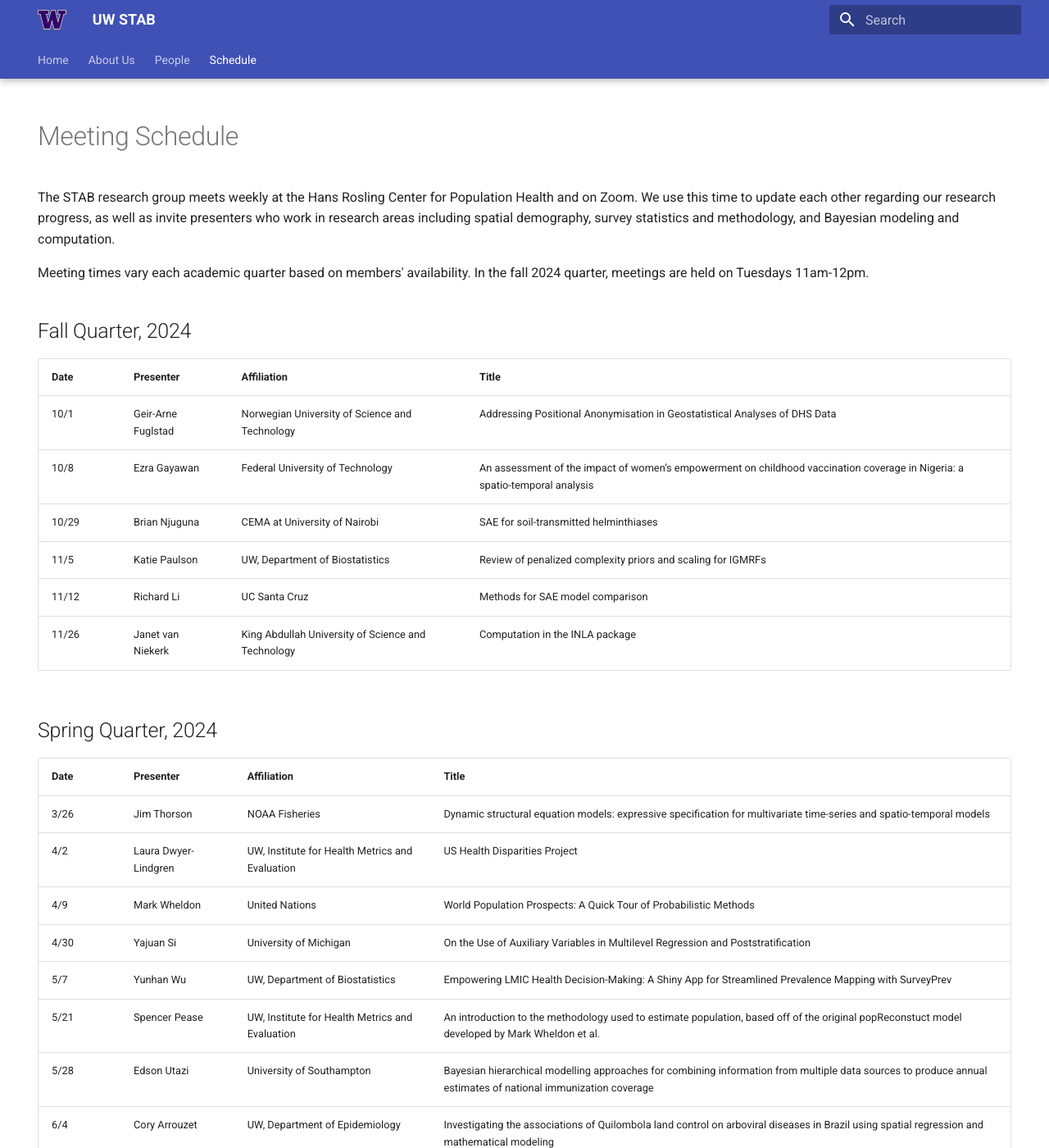
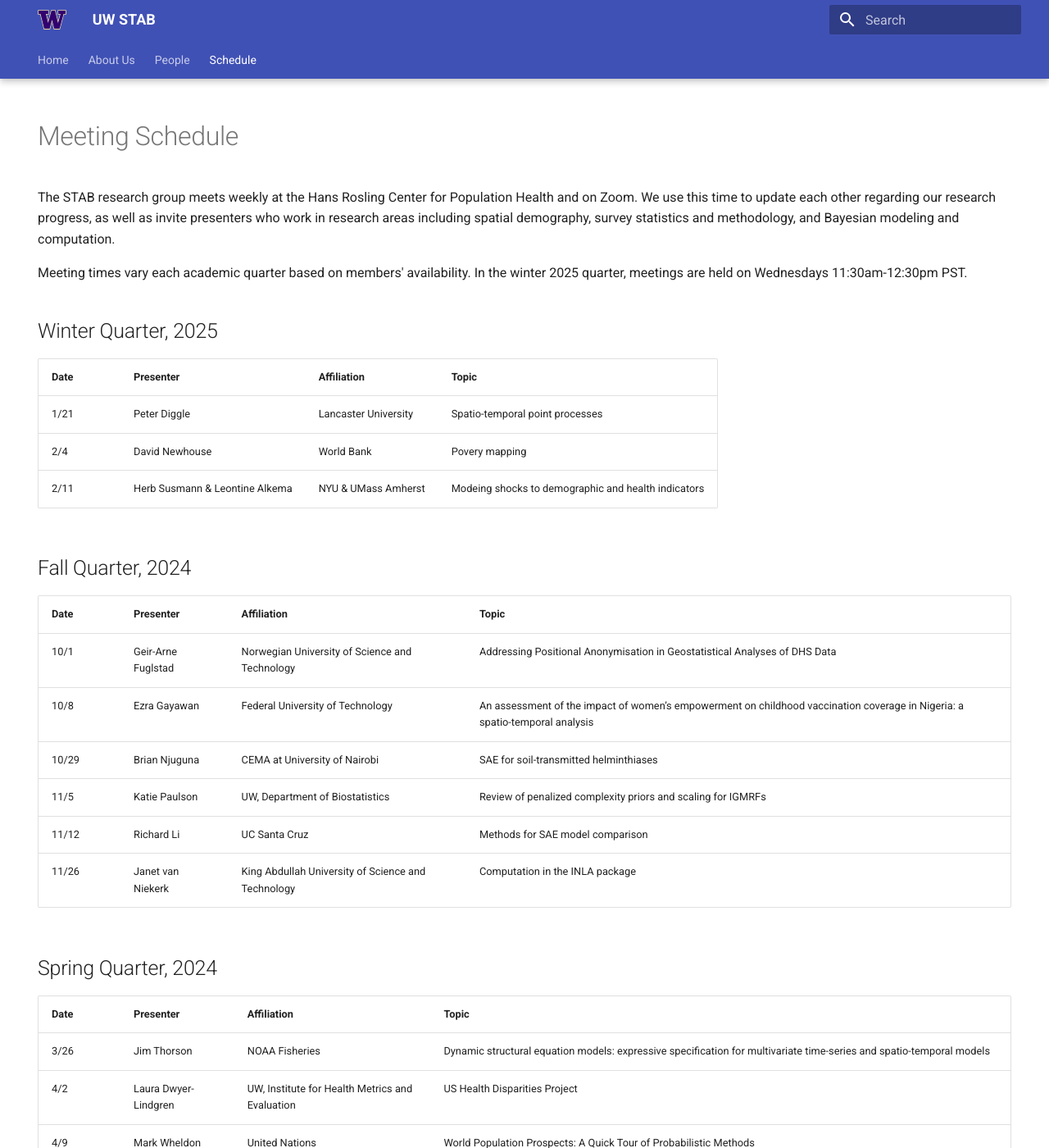
Before and after one commit to alanamcgovern/stablab, an MkDocs documentation site: the page built from docs/schedule.md, in a window 1280 px wide and 1400 px high. Shown: the whole window at 82% size. Built offline with MkDocs 1.6.1 and Material for MkDocs 9.7.7, drawn with Linux system fonts in a browser that asks for light colours.

Commit message:
update schedule

```diff
--- a/docs/schedule.md
+++ b/docs/schedule.md
@@ -8,11 +8,20 @@ hide:
 
 The STAB research group meets weekly at the Hans Rosling Center for Population Health and on Zoom. We use this time to update each other regarding our research progress, as well as invite presenters who work in research areas including spatial demography, survey statistics and methodology, and Bayesian modeling and computation.
 
-Meeting times vary each academic quarter based on members' availability. In the fall 2024 quarter, meetings are held on Tuesdays 11am-12pm.
+Meeting times vary each academic quarter based on members' availability. In the winter 2025 quarter, meetings are held on Wednesdays 11:30am-12:30pm PST.
+
+
+## Winter Quarter, 2025
+
+| Date | Presenter | Affiliation | Topic |
+| -----| ------------------------| ---------------------------- | ---------------|
+| 1/21 | Peter Diggle | Lancaster University | Spatio-temporal point processes |
+| 2/4 | David Newhouse | World Bank | Povery mapping |
+| 2/11 | Herb Susmann & Leontine Alkema |  NYU & UMass Amherst | Modeing shocks to demographic and health indicators |
 
 ## Fall Quarter, 2024
 
-| Date | Presenter | Affiliation | Title |
+| Date | Presenter | Affiliation | Topic |
 | -----| ------------------------| ---------------------------- | ---------------|
 | 10/1 | Geir-Arne Fuglstad | Norwegian University of Science and Technology | Addressing Positional Anonymisation in Geostatistical Analyses of DHS Data |
 | 10/8 | Ezra Gayawan | Federal University of Technology | An assessment of the impact of women’s empowerment on childhood vaccination coverage in Nigeria: a spatio-temporal analysis|
@@ -22,7 +31,7 @@ Meeting times vary each academic quarter based on members' availability. In the
 | 11/26 | Janet van Niekerk | King Abdullah University of Science and Technology | Computation in the INLA package |
 
 ## Spring Quarter, 2024
-| Date | Presenter | Affiliation | Title |
+| Date | Presenter | Affiliation | Topic |
 | -----| ------------------------| ---------------------------- | ---------------|
 | 3/26 | Jim Thorson | NOAA Fisheries | Dynamic structural equation models:  expressive specification for multivariate time-series and spatio-temporal models|
 | 4/2 | Laura Dwyer-Lindgren | UW, Institute for Health Metrics and Evaluation | US Health Disparities Project |
@@ -35,7 +44,7 @@ Meeting times vary each academic quarter based on members' availability. In the
 
 
 ## Winter Quarter, 2024
-| Date | Presenter | Affiliation | Title |
+| Date | Presenter | Affiliation | Topic |
 | -----| ------------------------| ---------------------------- | ---------------|
 | 1/16 | David Coomes | UW, Department of Epidemiology | Rural mortality and migration in the US|
 | 1/30 | Peter Macharia | Institute of Tropical Medicine, Antwerp | |
```
Also changed, not shown: site/schedule/index.html, site/search/search_index.json, 1 other file.
